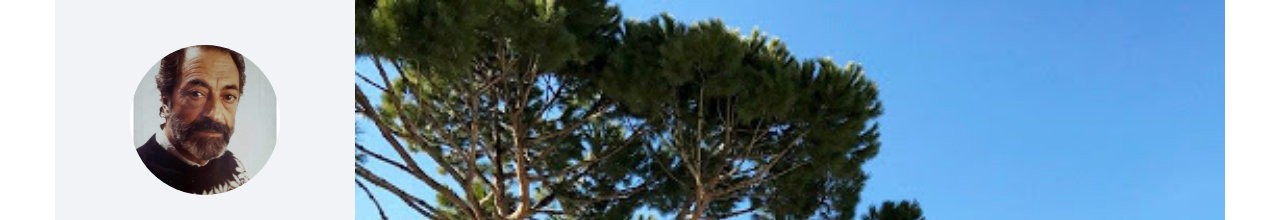
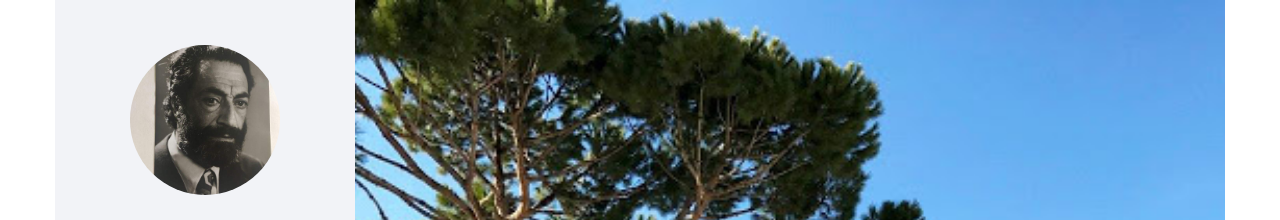
Before and after one commit to lolitalolit/nemerito, a plain HTML site: page index.html in a window 1280 px wide. Shown: the top 220 px of the page. Drawn offline with nearby package versions, Linux system fonts and the light colour scheme; files whose address does not match are found by name; a web font is replaced by a local one.

Commit message:
foto portada

```diff
--- a/index.html
+++ b/index.html
@@ -56,7 +56,7 @@
 		<a href="#" class="js-colorlib-nav-toggle colorlib-nav-toggle" data-toggle="collapse" data-target="#navbar" aria-expanded="false" aria-controls="navbar"><i></i></a>
 		<aside id="colorlib-aside" role="complementary" class="border js-fullheight">
 			<div class="text-center">
-				<div class="author-img" style="background-image: url(images/nemerito3.jpg);"></div>
+				<div class="author-img" style="background-image: url(images/portadalateral.jpeg);"></div>
 				<h1 id="colorlib-logo"><a href="index.html">Némer Ibn El Barud</a></h1>
 				<!-- <span class="position"><a href="#">UI/UX/Designer</a> in Philippines</span> -->
 			</div>
```
Also changed, not shown: images/portadalateral.jpeg (added).
